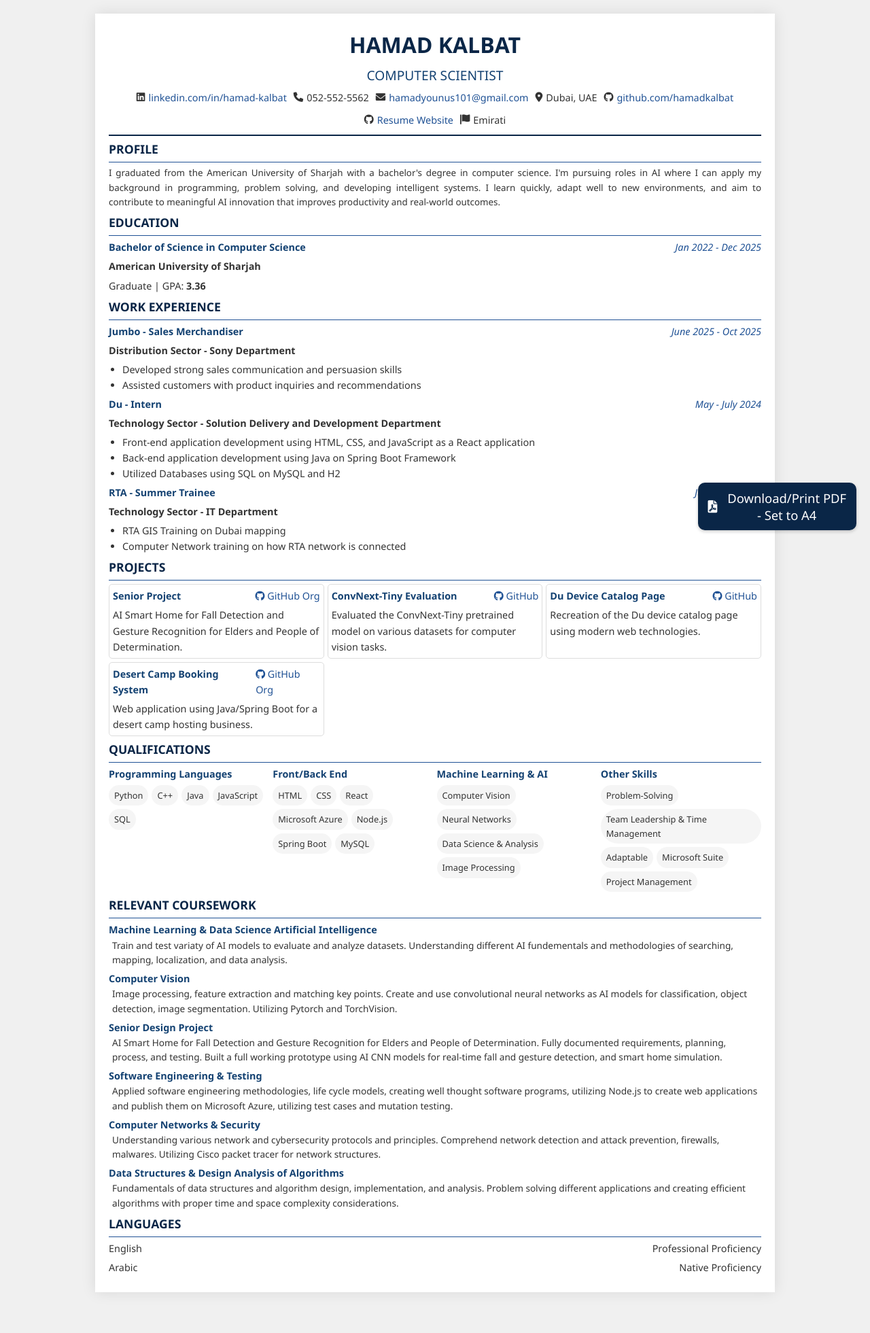
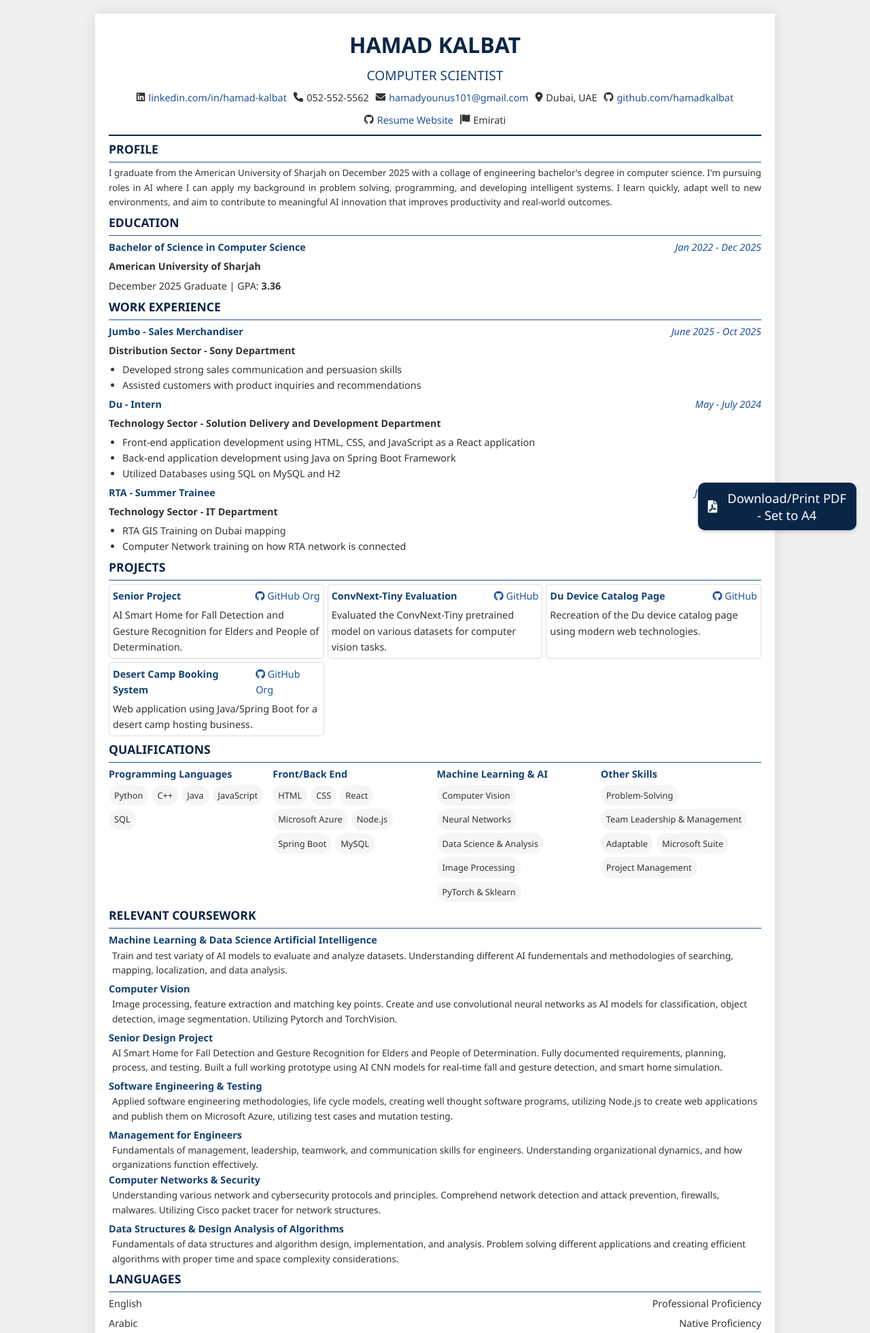
Before and after one commit to hamadkalbat/Resume, a plain HTML site: page index.html in a window 1280 px wide. Shown: the top 1961 px of the page at 68% size. Drawn offline with Linux system fonts and the light colour scheme.

Commit message:
Update index.html

```diff
--- a/index.html
+++ b/index.html
@@ -324,9 +324,9 @@
         <div class="section">
             <h3 class="section-title">PROFILE</h3>
             <p class="profile-text">
-                I graduated from the American University of Sharjah with a bachelor's degree in computer science.
+                I graduate from the American University of Sharjah on December 2025 with a collage of engineering bachelor's degree in computer science.
                 I'm pursuing roles in AI where I can apply my background in
-                programming, problem solving, and developing intelligent systems.
+                problem solving, programming, and developing intelligent systems.
                 I learn quickly, adapt well to new environments, and aim to contribute to
                 meaningful AI innovation that improves productivity and real-world outcomes.
             </p>
@@ -341,7 +341,7 @@
                 </div>
                 <div class="item-subtitle">American University of Sharjah</div>
                 <div class="item-details">
-                    <p>Graduate | GPA: <strong>3.36</strong></p>
+                    <p>December 2025 Graduate | GPA: <strong>3.36</strong></p>
                 </div>
             </div>
         </div>
@@ -479,6 +479,7 @@
                         <span class="skill-item">Neural Networks</span>
                         <span class="skill-item">Data Science & Analysis</span>
                         <span class="skill-item">Image Processing</span>
+                        <span class="skill-item">PyTorch & Sklearn</span>
                     </div>
                 </div>
 
@@ -486,7 +487,7 @@
                     <h4>Other Skills</h4>
                     <div class="skill-list">
                         <span class="skill-item">Problem-Solving</span>
-                        <span class="skill-item">Team Leadership & Time Management</span>
+                        <span class="skill-item">Team Leadership & Management</span>
                         <span class="skill-item">Adaptable</span>
                         <span class="skill-item">Microsoft Suite</span>
                         <span class="skill-item">Project Management</span>
@@ -523,6 +524,13 @@
                     creating well thought software programs, utilizing Node.js to create web applications and
                     publish them on Microsoft Azure, utilizing test cases and mutation testing.</div>
             </div>
+
+            <div class="course-item">
+                <div class="course-title">Management for Engineers</div>
+                <div class="course-description">
+                    Fundamentals of management, leadership, teamwork, and communication skills for engineers.
+                    Understanding organizational dynamics, and how organizations function effectively.
+                </div>
 
             <div class="course-item">
                 <div class="course-title">Computer Networks & Security</div>
```
